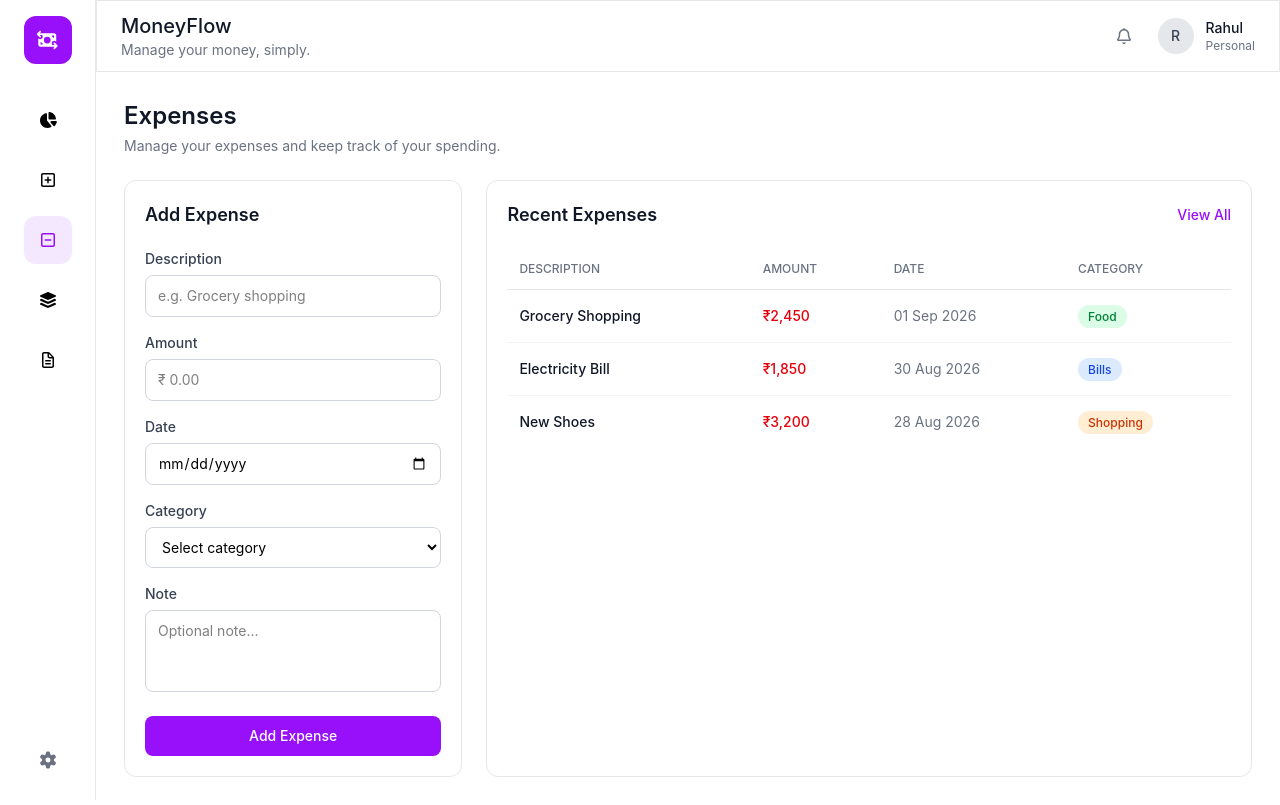
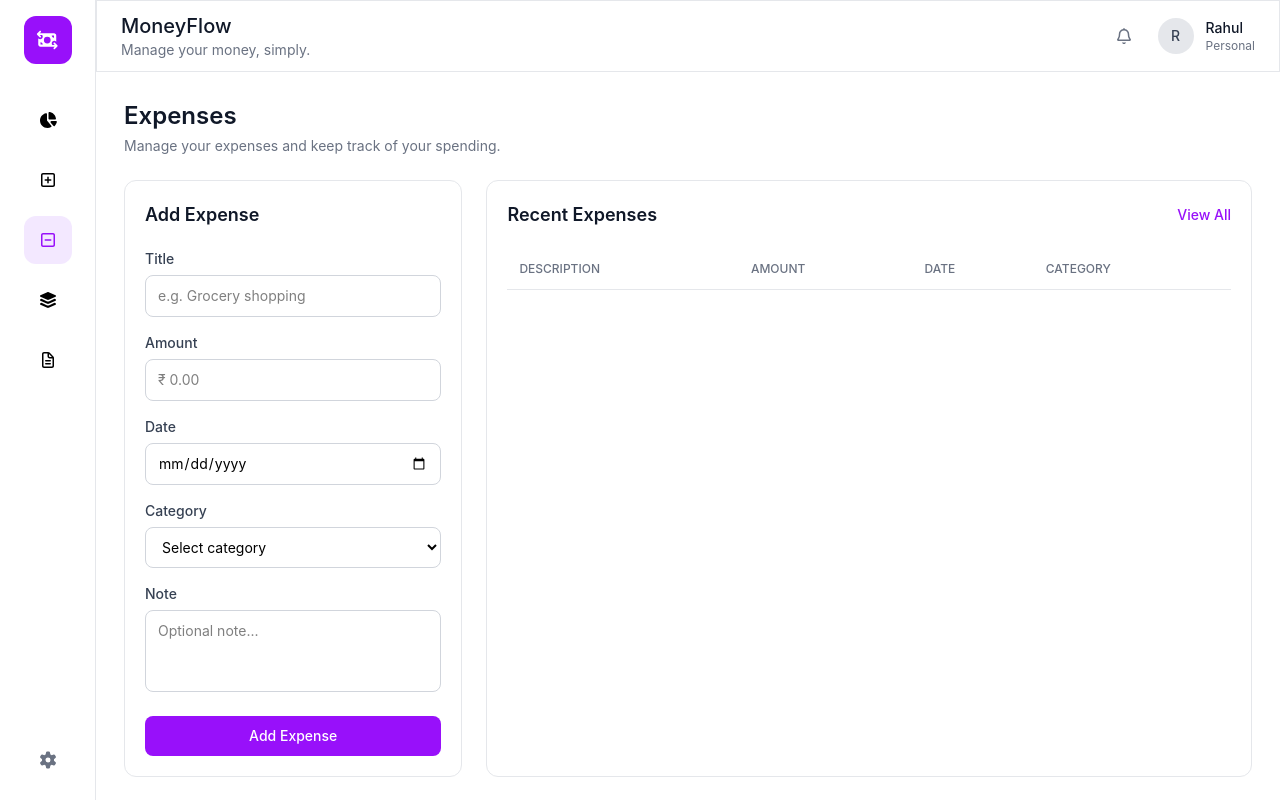
Before and after one commit to geeksrahul/MONEYFLOW, a React (Vite) app: page /expenses in a window 1280 px wide. Built offline with nearby package versions, Linux system fonts and the light colour scheme.

Commit message:
fix : fixed income page

```diff
--- /dev/null
+++ b/src/components/data/ExpenseDataRow.jsx
@@ -0,0 +1,25 @@
+const ExpenseDataRow = ({data}) => {
+    return (
+        <tr className="border-b border-gray-100">
+            <td className="px-3 py-4 font-medium text-gray-900">
+                {data?.title}
+            </td>
+
+            <td className="px-3 py-4 font-medium text-red-600">
+                ₹{data?.amount}
+            </td>
+
+            <td className="px-3 py-4 text-gray-500">
+                {data?.date}
+            </td>
+
+            <td className="px-3 py-4">
+                <span className="rounded-full bg-green-100 px-2.5 py-1 text-xs font-medium text-green-700">
+                    {data?.category}
+                </span>
+            </td>
+        </tr>
+    );
+}
+
+export default ExpenseDataRow;
--- /dev/null
+++ b/src/components/data/index.js
@@ -0,0 +1,7 @@
+import ExpenseDataRow from "./ExpenseDataRow";
+import IncomeDataRow from "./IncomeDataRow";
+
+export {
+    IncomeDataRow,
+    ExpenseDataRow
+}
--- a/src/components/index.js
+++ b/src/components/index.js
@@ -1,7 +1,7 @@
 import RecentTransactionCard from "./cards/RecentTransactionCard";
 import StatsCard from "./cards/StatsCard";
 import Header from "./Header";
-import IncomeDataRow from "./IncomeDataRow";
+import IncomeDataRow from "./data/IncomeDataRow";
 import MainPageWrapper from "./MainPageWrapper";
 import Sidebar from "./Sidebar";
 
--- a/src/hooks/index.js
+++ b/src/hooks/index.js
@@ -1,5 +1,7 @@
 import useIncomeData from "./useIncomeData";
+import useExpenseData from "./useExpenseData";
 
 export {
     useIncomeData,
+    useExpenseData
 }
--- /dev/null
+++ b/src/hooks/useExpenseData.js
@@ -0,0 +1,29 @@
+import { useEffect, useState } from "react";
+
+function useExpenseData() {
+    // initial data
+    const [expenses, setExpenses] = useState(() => loadData());
+    // save data on every change of data
+    useEffect(()=>{
+        saveData()
+    }, [expenses])
+
+    function addExpense(expense) {
+        setExpenses(prev => [...prev, expense])
+    }
+    function removeExpense(id) {
+        setExpenses(prev => prev.filter(expense => expense.id !== id))
+    }
+    function updateExpense(id, newExpense) {
+        setExpenses(prev => prev.map(expense => expense.id === id ? newExpense : expense))
+    }
+    function saveData() {
+        localStorage.setItem("expenses", JSON.stringify(expenses))
+    }
+    function loadData() {
+        return JSON.parse(localStorage.getItem("expenses") ?? "[]")
+    }
+    return {expenses, addExpense, removeExpense, updateExpense};
+}
+
+export default useExpenseData;
--- a/src/pages/Expenses.jsx
+++ b/src/pages/Expenses.jsx
@@ -1,10 +1,31 @@
-import { useEffect } from "react";
+import { useEffect, useState } from "react";
+import { useExpenseData } from "../hooks";
+import { ExpenseDataRow } from "../components/data";
 
 const Expense = () => {
+    const {expenses, addExpense} = useExpenseData()
+
+        const [title, setTitle] = useState("");
+        const [amount, setAmount] = useState("");
+        const [date, setDate] = useState("");
+        const [category, setCategory] = useState("");
+        const [note, setNote] = useState("");
 
     useEffect(()=>{
         document.title = "Expenses | MoneyFlow";
     }, []);
+
+    const handleFormSubmit = (e) => {
+        e.preventDefault()
+        addExpense({
+            id: crypto.randomUUID(),
+            title,
+            amount,
+            date,
+            category,
+            note
+        })
+    }
     return (
         <section className="h-full p-2">
 
@@ -29,22 +50,28 @@ const Expense = () => {
                         Add Expense
                     </h2>
 
-                    <form className="flex flex-col gap-4">
+                    <form className="flex flex-col gap-4"
+                        onSubmit={handleFormSubmit}
+                    >
 
                         {/* Description */}
                         <div className="flex flex-col gap-1.5">
                             <label
-                                htmlFor="description"
+                                htmlFor="title"
                                 className="text-sm font-medium text-gray-700"
                             >
-                                Description
+                                Title
                             </label>
 
                             <input
-                                id="description"
+                                id="title"
                                 type="text"
                                 placeholder="e.g. Grocery shopping"
                                 className="rounded-lg border border-gray-300 px-3 py-2.5 text-sm outline-none focus:border-purple-500 focus:ring-2 focus:ring-purple-100"
+                                value={title}
+                                onChange={(e)=>{
+                                    setTitle(e.target.value)
+                                }}
                             />
                         </div>
 
@@ -62,6 +89,10 @@ const Expense = () => {
                                 type="number"
                                 placeholder="₹ 0.00"
                                 className="rounded-lg border border-gray-300 px-3 py-2.5 text-sm outline-none focus:border-purple-500 focus:ring-2 focus:ring-purple-100"
+                                value={amount}
+                                onChange={(e)=>{
+                                    setAmount(e.target.value)
+                                }}
                             />
                         </div>
 
@@ -78,6 +109,10 @@ const Expense = () => {
                                 id="date"
                                 type="date"
                                 className="rounded-lg border border-gray-300 px-3 py-2.5 text-sm outline-none focus:border-purple-500 focus:ring-2 focus:ring-purple-100"
+                                value={date}
+                                onChange={(e)=>{
+                                    setDate(e.target.value)
+                                }}
                             />
                         </div>
 
@@ -93,6 +128,10 @@ const Expense = () => {
                             <select
                                 id="category"
                                 className="rounded-lg border border-gray-300 bg-white px-3 py-2.5 text-sm outline-none focus:border-purple-500 focus:ring-2 focus:ring-purple-100"
+                                value={category}
+                                onChange={(e)=>{
+                                    setCategory(e.target.value)
+                                }}
                             >
                                 <option value="">Select category</option>
                                 <option value="food">Food</option>
@@ -118,6 +157,10 @@ const Expense = () => {
                                 rows="3"
                                 placeholder="Optional note..."
                                 className="resize-none rounded-lg border border-gray-300 px-3 py-2.5 text-sm outline-none focus:border-purple-500 focus:ring-2 focus:ring-purple-100"
+                                value={note}
+                                onChange={(e)=>{
+                                    setNote(e.target.value)
+                                }}
                             />
                         </div>
 
@@ -171,67 +214,12 @@ const Expense = () => {
                             </thead>
 
                             <tbody>
-
-                                <tr className="border-b border-gray-100">
-                                    <td className="px-3 py-4 font-medium text-gray-900">
-                                        Grocery Shopping
-                                    </td>
-
-                                    <td className="px-3 py-4 font-medium text-red-600">
-                                        ₹2,450
-                                    </td>
-
-                                    <td className="px-3 py-4 text-gray-500">
-                                        01 Sep 2026
-                                    </td>
-
-                                    <td className="px-3 py-4">
-                                        <span className="rounded-full bg-green-100 px-2.5 py-1 text-xs font-medium text-green-700">
-                                            Food
-                                        </span>
-                                    </td>
-                                </tr>
-
-                                <tr className="border-b border-gray-100">
-                                    <td className="px-3 py-4 font-medium text-gray-900">
-                                        Electricity Bill
-                                    </td>
-
-                                    <td className="px-3 py-4 font-medium text-red-600">
-                                        ₹1,850
-                                    </td>
-
-                                    <td className="px-3 py-4 text-gray-500">
-                                        30 Aug 2026
-                                    </td>
-
-                                    <td className="px-3 py-4">
-                                        <span className="rounded-full bg-blue-100 px-2.5 py-1 text-xs font-medium text-blue-700">
-                                            Bills
-                                        </span>
-                                    </td>
-                                </tr>
-
-                                <tr>
-                                    <td className="px-3 py-4 font-medium text-gray-900">
-                                        New Shoes
-                                    </td>
-
-                                    <td className="px-3 py-4 font-medium text-red-600">
-                                        ₹3,200
-                                    </td>
-
-                                    <td className="px-3 py-4 text-gray-500">
-                                        28 Aug 2026
-                                    </td>
-
-                                    <td className="px-3 py-4">
-                                        <span className="rounded-full bg-orange-100 px-2.5 py-1 text-xs font-medium text-orange-700">
-                                            Shopping
-                                        </span>
-                                    </td>
-                                </tr>
-
+                                {expenses.map(expense => (
+                                    <ExpenseDataRow
+                                        key={expense.id}
+                                        data={expense}
+                                    />
+                                ))}
                             </tbody>
 
                         </table>
--- a/src/pages/Income.jsx
+++ b/src/pages/Income.jsx
@@ -1,9 +1,9 @@
 import { useEffect, useState } from "react";
 import { useIncomeData } from "../hooks";
-import { IncomeDataRow } from "../components";
+import { IncomeDataRow } from "../components/data";
 const Income = () => {
     const {incomes, addIncome} = useIncomeData();
-    const [source, setSource] = useState("");
+    const [title, setTitle] = useState("");
     const [amount, setAmount] = useState("");
     const [date, setDate] = useState("");
     const [category, setCategory] = useState("");
@@ -17,7 +17,7 @@ const Income = () => {
         e.preventDefault();
         addIncome({
             id : crypto.randomUUID(),
-            source,
+            title,
             amount,
             date,
             category,
@@ -55,18 +55,18 @@ const Income = () => {
                         {/* Source */}
                         <div className="flex flex-col gap-1.5">
                             <label
-                                htmlFor="source"
+                                htmlFor="title"
                                 className="text-sm font-medium text-gray-700"
                             >
-                                Source
+                                Title
                             </label>
 
                             <input
-                                id="source"
+                                id="title"
                                 type="text"
                                 placeholder="e.g. Salary"
                                 className="rounded-lg border border-gray-300 px-3 py-2.5 text-sm outline-none focus:border-purple-500 focus:ring-2 focus:ring-purple-100"
-                                value={source}
+                                value={title}
                                 onChange={(e) => {
                                     setSource(e.target.value);
                                 }}
```
Also changed, not shown: src/components/data/IncomeDataRow.jsx (renamed from src/components/IncomeDataRow.jsx, +4 -4 lines).
